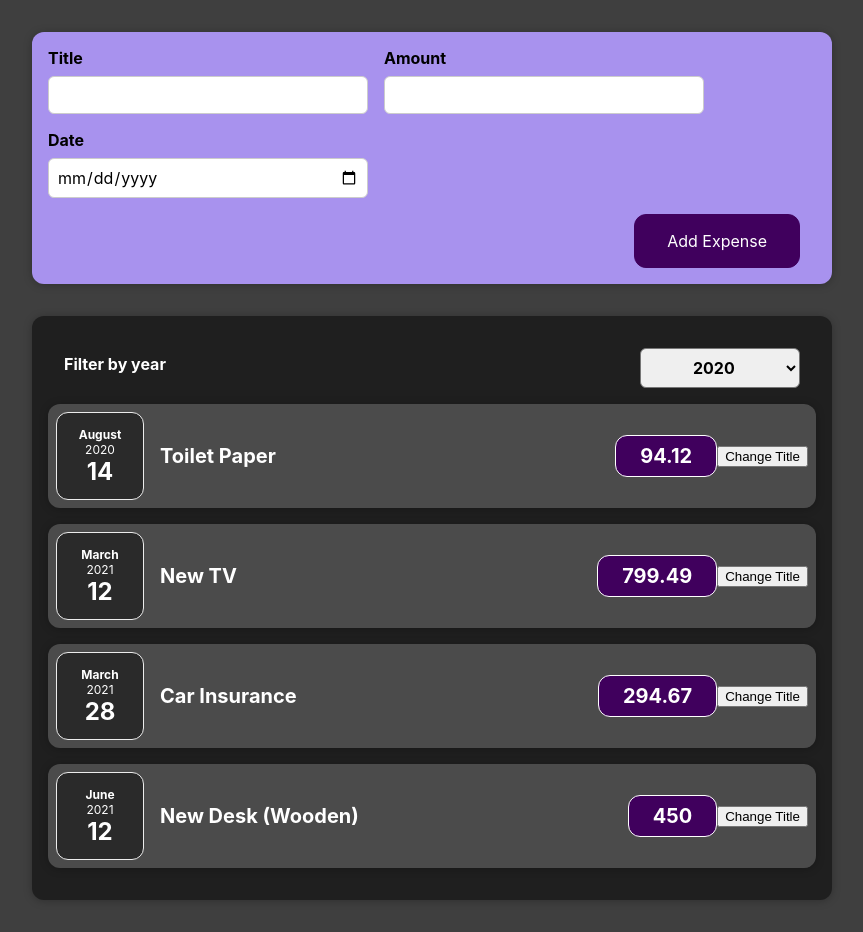
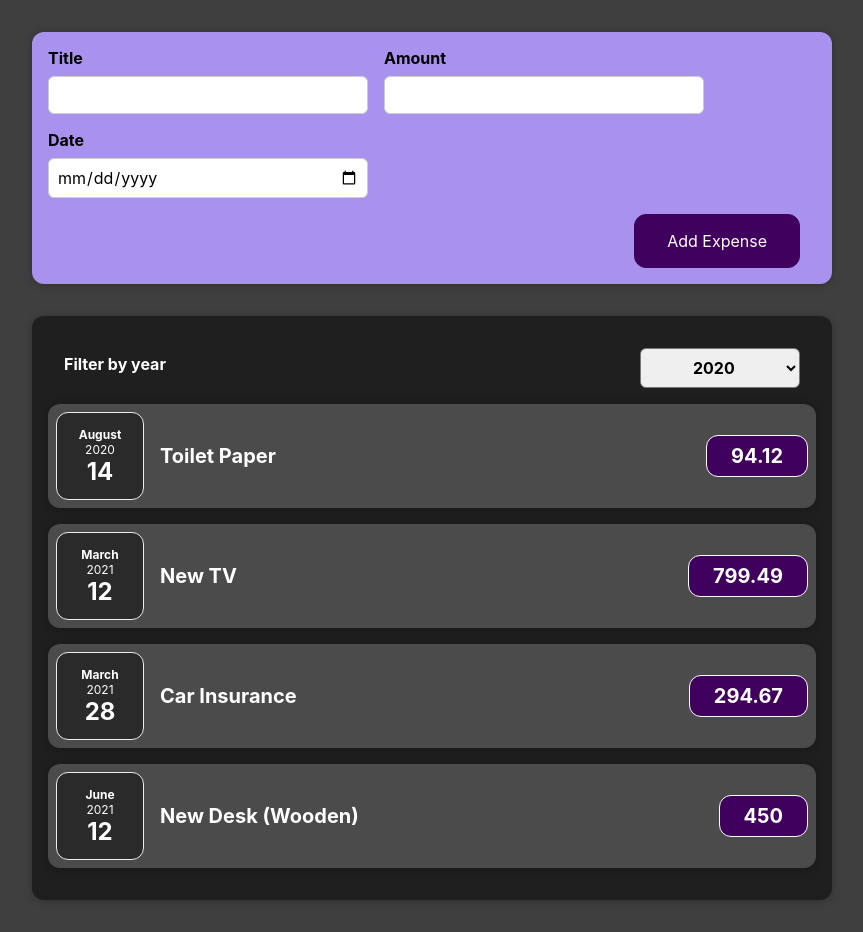
Before and after one commit to Santamaria-Alex/react-web-exercises, a React (Create React App) app: page / in a window 1280 px wide. Shown: the whole page, without its empty margins (208-1071 px from the left). Built offline with nearby package versions, Linux system fonts and the light colour scheme.

Commit message:
list are now dynamically created

```diff
--- a/src/App.js
+++ b/src/App.js
@@ -1,9 +1,9 @@
 
+import React, {useState} from "react";
 import Expenses from "./components/Expenses/Expenses";
 import NewExpense from "./components/NewExpense/NewExpense";
 
-const App = () => {
-  const expenses = [
+const DUMMY_EXPENSES = [
   {
     id: 'e1',
     title: 'Toilet Paper',
@@ -25,9 +25,14 @@
   },
 ];
 
+const App = () => {
+
+  const [expenses, setExpenses] = useState(DUMMY_EXPENSES)
+
   const addExpenseHandler = expense => {
-    console.log('In App.js')
-    console.log(expense)
+    setExpenses(prevExpenses => {
+      return [expense, ...prevExpenses];
+    })
   }
 
   return (
--- a/src/components/Expenses/ExpenseItem.js
+++ b/src/components/Expenses/ExpenseItem.js
@@ -1,5 +1,5 @@
 
-import React, { useState } from "react";
+import React from "react";
 
 import './ExpenseItem.css'
 import ExpenseDate from "./ExpenseDate";
@@ -7,22 +7,13 @@
 
 const ExpenseItem = (props) => {
 
-    const [title, setTitle] = useState(props.title);
-
-    const clickHandler = () => {
-        setTitle('Updated');
-        console.log(title);
-    }
-
-
     return (
         <Card className="expense-item">
             <ExpenseDate date={props.date}/>
             <div className="expense-item__description">
-                <h2>{title}</h2>
+                <h2>{props.title}</h2>
                 <div className="expense-item__price">{props.amount}</div>
             </div>
-            <button onClick={clickHandler}>Change Title</button>
         </Card>
     );
 }
--- a/src/components/Expenses/Expenses.js
+++ b/src/components/Expenses/Expenses.js
@@ -21,26 +21,14 @@
                 {/*onChangeFilter is called in ExpensesFilter.js
                 which is getting the target.value*/}
                 <ExpensesFilter selected={filteredYear} onChangeFilter={filterChangeHandler}/>
-                <ExpenseItem
-                    title={props.items[0].title}
-                    amount={props.items[0].amount}
-                    date={props.items[0].date}>
-                </ExpenseItem>
-                <ExpenseItem
-                    title={props.items[1].title}
-                    amount={props.items[1].amount}
-                    date={props.items[1].date}>
-                </ExpenseItem>
-                <ExpenseItem
-                    title={props.items[2].title}
-                    amount={props.items[2].amount}
-                    date={props.items[2].date}>
-                </ExpenseItem>
-                <ExpenseItem
-                    title={props.items[3].title}
-                    amount={props.items[3].amount}
-                    date={props.items[3].date}>
-                </ExpenseItem>
+
+                {/*this is how to dynamically add info kind of like forEach*/}
+                {props.items.map(expense =>
+                    <ExpenseItem
+                        title={expense.title}
+                        amount={expense.amount}
+                        date={expense.date}/>)}
+
             </Card>
         </div>
 
```
Lines whose indentation alone changed are shown as unchanged.
